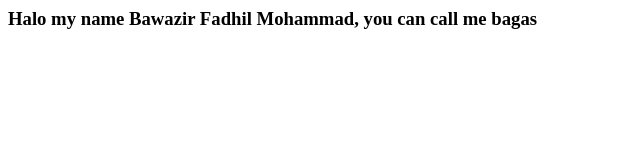
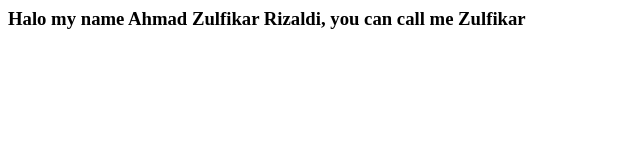
Before and after one commit to delly222/bagasbawazir.github.io, a plain HTML site: page index.html in a window 1280 px wide. Shown: the full height of the page, 0-640 px from the left. Drawn offline with Linux system fonts and the light colour scheme.

Commit message:
Update index.html

```diff
--- a/index.html
+++ b/index.html
@@ -1,10 +1,10 @@
 <html lang="em">
 <head>
 	<meta charset="utf-8">
-	<title>Bawazir</title>
+	<title>Zulfikar</title>
 </head>
 <body>
-	<h3>Halo my name Bawazir Fadhil Mohammad, you can call me bagas</h3>
+	<h3>Halo my name Ahmad Zulfikar Rizaldi, you can call me Zulfikar</h3>
 	<div>
 
 	</div>
```
